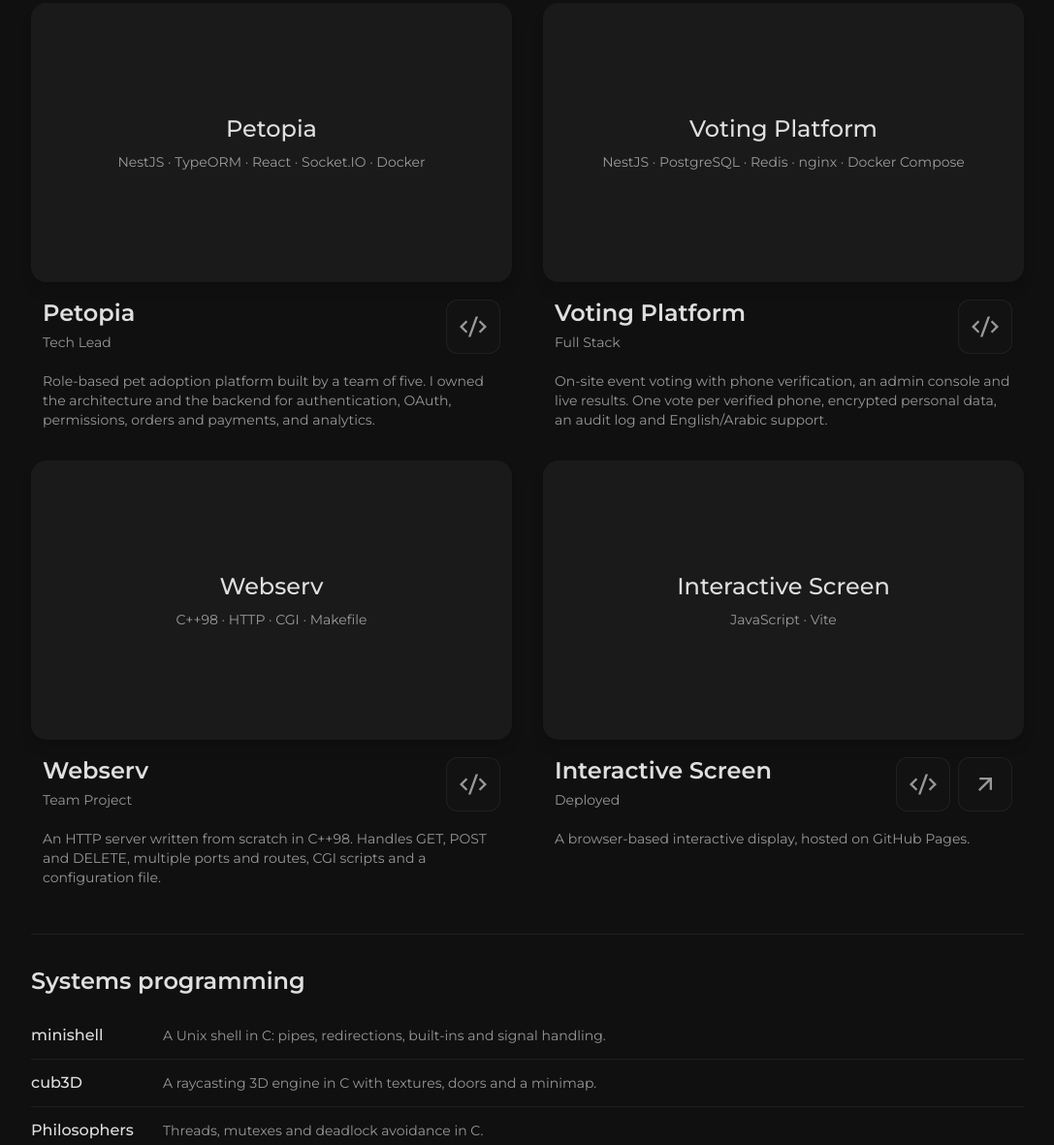
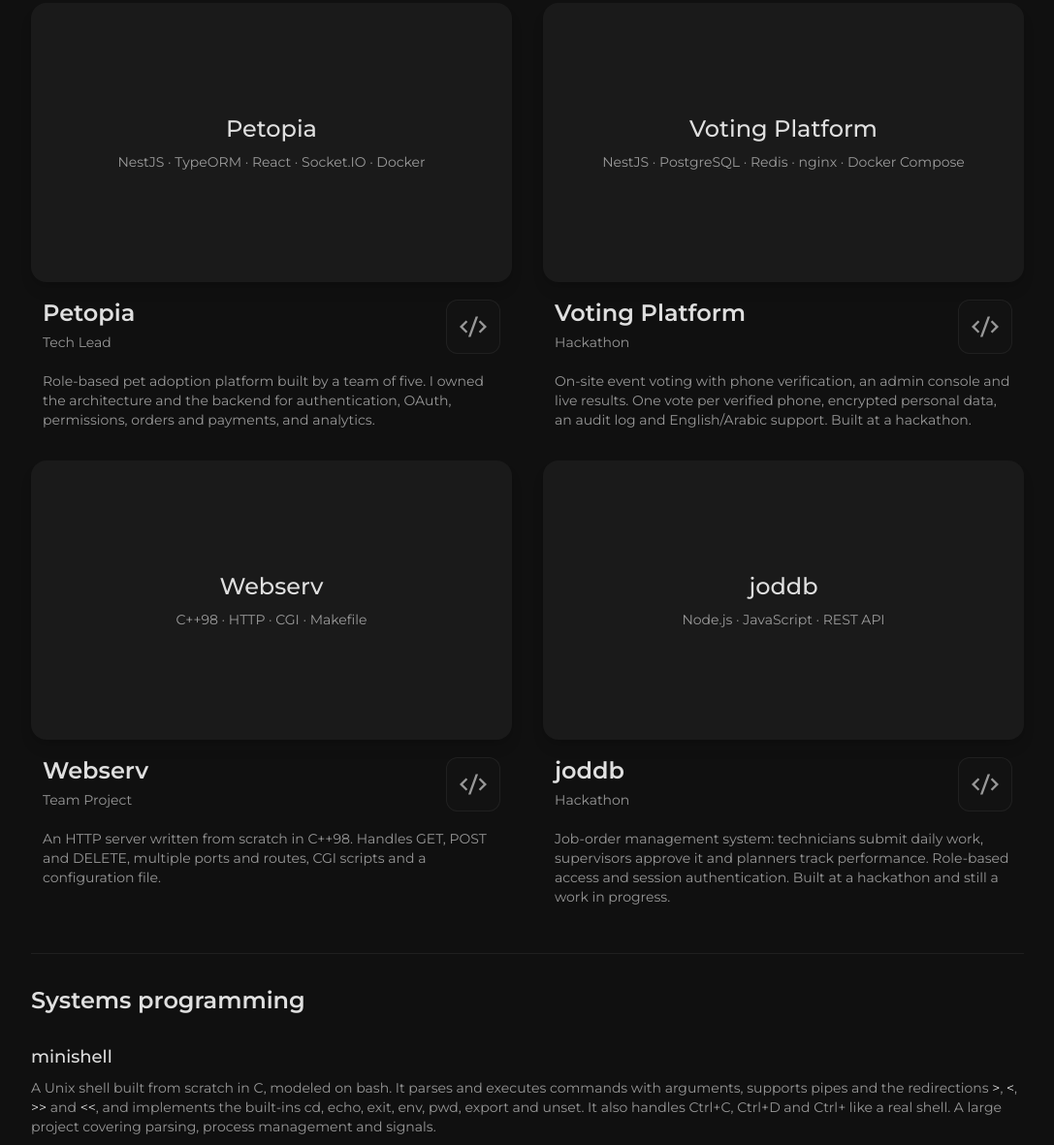
Before and after one commit to Shahd444/portfolio, a plain HTML site: page index.html in a window 1280 px wide. Shown: the part 1363-2544 px from the top of the page at 97% size, without its empty margins (96-1183 px from the left). Drawn offline with Linux system fonts and the light colour scheme.

Commit message:
Update projects, skills, minishell and email link
Co-Authored-By: Claude Sonnet 5.5 <noreply@anthropic.com>

```diff
--- a/css/site.css
+++ b/css/site.css
@@ -114,3 +114,7 @@ ul { padding: 0; list-style: none; }
   .dm-marquee { overflow-x: auto; }
   .dm-card:hover .dm-card-img { transform: none; }
 }
+
+.sys-list .sys-feature { flex-direction: column; gap: var(--space-2); }
+.sys-list .sys-feature a { font-size: 18px; line-height: 28px; }
+.sys-list code { font-family: inherit; color: var(--white); }
--- a/index.html
+++ b/index.html
@@ -52,7 +52,7 @@
       <div class="social">
         <a class="dm-icon-btn" href="https://github.com/Shahd444" target="_blank" rel="noopener" aria-label="GitHub"><svg viewBox="0 0 24 24" fill="currentColor" aria-hidden="true"><path d="M12.001 2C6.47598 2 2.00098 6.475 2.00098 12C2.00098 16.425 4.86348 20.1625 8.83848 21.4875C9.33848 21.575 9.52598 21.275 9.52598 21.0125C9.52598 20.775 9.51348 19.9875 9.51348 19.15C7.00098 19.6125 6.35098 18.5375 6.15098 17.975C6.03848 17.6875 5.55098 16.8 5.12598 16.5625C4.77598 16.375 4.27598 15.9125 5.11348 15.9C5.90098 15.8875 6.46348 16.625 6.65098 16.925C7.55098 18.4375 8.98848 18.0125 9.56348 17.75C9.65098 17.1 9.91348 16.6625 10.201 16.4125C7.97598 16.1625 5.65098 15.3 5.65098 11.475C5.65098 10.3875 6.03848 9.4875 6.67598 8.7875C6.57598 8.5375 6.22598 7.5125 6.77598 6.1375C6.77598 6.1375 7.61348 5.875 9.52598 7.1625C10.326 6.9375 11.176 6.825 12.026 6.825C12.876 6.825 13.726 6.9375 14.526 7.1625C16.4385 5.8625 17.276 6.1375 17.276 6.1375C17.826 7.5125 17.476 8.5375 17.376 8.7875C18.0135 9.4875 18.401 10.375 18.401 11.475C18.401 15.3125 16.0635 16.1625 13.8385 16.4125C14.201 16.725 14.5135 17.325 14.5135 18.2625C14.5135 19.6 14.501 20.675 14.501 21.0125C14.501 21.275 14.6885 21.5875 15.1885 21.4875C19.259 20.1133 21.9999 16.2963 22.001 12C22.001 6.475 17.526 2 12.001 2Z"/></svg></a>
         <a class="dm-icon-btn" href="https://www.linkedin.com/in/shahd-shawish-04641b2a2/" target="_blank" rel="noopener" aria-label="LinkedIn"><svg viewBox="0 0 24 24" fill="currentColor" aria-hidden="true"><path d="M18.3362 18.339H15.6707V14.1622C15.6707 13.1662 15.6505 11.8845 14.2817 11.8845C12.892 11.8845 12.6797 12.9683 12.6797 14.0887V18.339H10.0142V9.75H12.5747V10.9207H12.6092C12.967 10.2457 13.837 9.53325 15.1367 9.53325C17.8375 9.53325 18.337 11.3108 18.337 13.6245V18.339H18.3362ZM7.00373 8.57475C6.14573 8.57475 5.45648 7.88025 5.45648 7.026C5.45648 6.1725 6.14648 5.47875 7.00373 5.47875C7.85873 5.47875 8.55173 6.1725 8.55173 7.026C8.55173 7.88025 7.85798 8.57475 7.00373 8.57475ZM8.34023 18.339H5.66723V9.75H8.34023V18.339ZM19.6697 3H4.32923C3.59498 3 3.00098 3.5805 3.00098 4.29675V19.7033C3.00098 20.4202 3.59498 21 4.32923 21H19.6675C20.401 21 21.001 20.4202 21.001 19.7033V4.29675C21.001 3.5805 20.401 3 19.6675 3H19.6697Z"/></svg></a>
-        <a class="dm-icon-btn" href="mailto:shahd.shawish@gmail.com" aria-label="Email"><svg viewBox="0 0 24 24" fill="currentColor" aria-hidden="true"><path d="m18.73 5.41l-1.28 1L12 10.46L6.55 6.37l-1.28-1A2 2 0 0 0 2 7.05v11.59A1.36 1.36 0 0 0 3.36 20h3.19v-7.72L12 16.37l5.45-4.09V20h3.19A1.36 1.36 0 0 0 22 18.64V7.05a2 2 0 0 0-3.27-1.64"/></svg></a>
+        <a class="dm-icon-btn" href="https://mail.google.com/mail/?view=cm&fs=1&to=shahd.shawish@gmail.com" target="_blank" rel="noopener" aria-label="Email"><svg viewBox="0 0 24 24" fill="currentColor" aria-hidden="true"><path d="m18.73 5.41l-1.28 1L12 10.46L6.55 6.37l-1.28-1A2 2 0 0 0 2 7.05v11.59A1.36 1.36 0 0 0 3.36 20h3.19v-7.72L12 16.37l5.45-4.09V20h3.19A1.36 1.36 0 0 0 22 18.64V7.05a2 2 0 0 0-3.27-1.64"/></svg></a>
       </div>
     </div>
   </section>
@@ -91,7 +91,7 @@
         <div class="skill-groups">
           <div class="skill-group">
             <h4>Languages</h4>
-            <div class="chips"><span class="chip">TypeScript</span><span class="chip">JavaScript</span><span class="chip">C</span><span class="chip">C++</span><span class="chip">Java</span><span class="chip">Bash</span><span class="chip">HTML</span><span class="chip">CSS</span></div>
+            <div class="chips"><span class="chip">TypeScript</span><span class="chip">JavaScript</span><span class="chip">C</span><span class="chip">C++</span><span class="chip">Bash</span><span class="chip">HTML</span><span class="chip">CSS</span></div>
           </div>
           <div class="skill-group">
             <h4>Backend</h4>
@@ -138,13 +138,13 @@
           <div class="dm-card-body">
             <div class="dm-card-text">
               <h4 class="dm-card-title">Voting Platform</h4>
-              <span class="dm-card-status">Full Stack</span>
+              <span class="dm-card-status">Hackathon</span>
             </div>
             <div class="dm-card-actions">
               <a class="dm-icon-btn dm-icon-btn--card" href="https://github.com/Shahd444/voting-platform" target="_blank" rel="noopener" aria-label="Voting Platform source code"><svg viewBox="0 0 24 24" fill="currentColor" aria-hidden="true"><path d="M24 12L18.3431 17.6569L16.9289 16.2426L21.1716 12L16.9289 7.75736L18.3431 6.34315L24 12ZM2.82843 12L7.07107 16.2426L5.65685 17.6569L0 12L5.65685 6.34315L7.07107 7.75736L2.82843 12ZM9.78845 21H7.66009L14.2116 3H16.3399L9.78845 21Z"/></svg></a>
             </div>
           </div>
-          <p class="card-sum">On-site event voting with phone verification, an admin console and live results. One vote per verified phone, encrypted personal data, an audit log and English/Arabic support.</p>
+          <p class="card-sum">On-site event voting with phone verification, an admin console and live results. One vote per verified phone, encrypted personal data, an audit log and English/Arabic support. Built at a hackathon.</p>
         </article>
 
         <article class="dm-card card-wrap">
@@ -162,25 +162,24 @@
         </article>
 
         <article class="dm-card card-wrap">
-          <div class="dm-card-media"><div class="dm-card-img"><span class="card-name">Interactive Screen</span><span class="card-stack">JavaScript · Vite</span></div></div>
+          <div class="dm-card-media"><div class="dm-card-img"><span class="card-name">joddb</span><span class="card-stack">Node.js · JavaScript · REST API</span></div></div>
           <div class="dm-card-body">
             <div class="dm-card-text">
-              <h4 class="dm-card-title">Interactive Screen</h4>
-              <span class="dm-card-status">Deployed</span>
+              <h4 class="dm-card-title">joddb</h4>
+              <span class="dm-card-status">Hackathon</span>
             </div>
             <div class="dm-card-actions">
-              <a class="dm-icon-btn dm-icon-btn--card" href="https://github.com/Shahd444/interactive_screen" target="_blank" rel="noopener" aria-label="Interactive Screen source code"><svg viewBox="0 0 24 24" fill="currentColor" aria-hidden="true"><path d="M24 12L18.3431 17.6569L16.9289 16.2426L21.1716 12L16.9289 7.75736L18.3431 6.34315L24 12ZM2.82843 12L7.07107 16.2426L5.65685 17.6569L0 12L5.65685 6.34315L7.07107 7.75736L2.82843 12ZM9.78845 21H7.66009L14.2116 3H16.3399L9.78845 21Z"/></svg></a>
-              <a class="dm-icon-btn dm-icon-btn--card" href="https://shahd444.github.io/interactive_screen/" target="_blank" rel="noopener" aria-label="Interactive Screen live preview"><svg viewBox="0 0 24 24" fill="currentColor" aria-hidden="true"><path d="M16.0037 9.41421L7.39712 18.0208L5.98291 16.6066L14.5895 8H7.00373V6H18.0037V17H16.0037V9.41421Z"/></svg></a>
+              <a class="dm-icon-btn dm-icon-btn--card" href="https://github.com/Shahd444/joddb" target="_blank" rel="noopener" aria-label="joddb source code"><svg viewBox="0 0 24 24" fill="currentColor" aria-hidden="true"><path d="M24 12L18.3431 17.6569L16.9289 16.2426L21.1716 12L16.9289 7.75736L18.3431 6.34315L24 12ZM2.82843 12L7.07107 16.2426L5.65685 17.6569L0 12L5.65685 6.34315L7.07107 7.75736L2.82843 12ZM9.78845 21H7.66009L14.2116 3H16.3399L9.78845 21Z"/></svg></a>
             </div>
           </div>
-          <p class="card-sum">A browser-based interactive display, hosted on GitHub Pages.</p>
+          <p class="card-sum">Job-order management system: technicians submit daily work, supervisors approve it and planners track performance. Role-based access and session authentication. Built at a hackathon and still a work in progress.</p>
         </article>
       </div>
 
       <div class="systems">
         <h4>Systems programming</h4>
         <ul class="sys-list">
-          <li><a href="https://github.com/Shahd444/minishell" target="_blank" rel="noopener">minishell</a><span>A Unix shell in C: pipes, redirections, built-ins and signal handling.</span></li>
+          <li class="sys-feature"><a href="https://github.com/Shahd444/minishell" target="_blank" rel="noopener">minishell</a><span>A Unix shell built from scratch in C, modeled on bash. It parses and executes commands with arguments, supports pipes and the redirections <code>&gt;</code>, <code>&lt;</code>, <code>&gt;&gt;</code> and <code>&lt;&lt;</code>, and implements the built-ins cd, echo, exit, env, pwd, export and unset. It also handles Ctrl+C, Ctrl+D and Ctrl+ like a real shell. A large project covering parsing, process management and signals.</span></li>
           <li><a href="https://github.com/Shahd444/cub3D" target="_blank" rel="noopener">cub3D</a><span>A raycasting 3D engine in C with textures, doors and a minimap.</span></li>
           <li><a href="https://github.com/Shahd444/Philosophers" target="_blank" rel="noopener">Philosophers</a><span>Threads, mutexes and deadlock avoidance in C.</span></li>
           <li><a href="https://github.com/Shahd444/so_long" target="_blank" rel="noopener">so_long</a><span>A 2D game in C.</span></li>
@@ -202,7 +201,7 @@
       </div>
       <p class="contact-lead">Open to backend and software developer roles. Have a question or a project in mind? Feel free to reach out.</p>
       <div class="contact-list">
-        <a class="dm-pill-btn" href="mailto:shahd.shawish@gmail.com"><span>shahd.shawish@gmail.com</span></a>
+        <a class="dm-pill-btn" href="https://mail.google.com/mail/?view=cm&fs=1&to=shahd.shawish@gmail.com" target="_blank" rel="noopener"><span>shahd.shawish@gmail.com</span></a>
         <a class="dm-pill-btn" href="https://www.linkedin.com/in/shahd-shawish-04641b2a2/" target="_blank" rel="noopener"><span>LinkedIn</span></a>
         <a class="dm-pill-btn" href="https://github.com/Shahd444" target="_blank" rel="noopener"><span>GitHub</span></a>
       </div>
```
